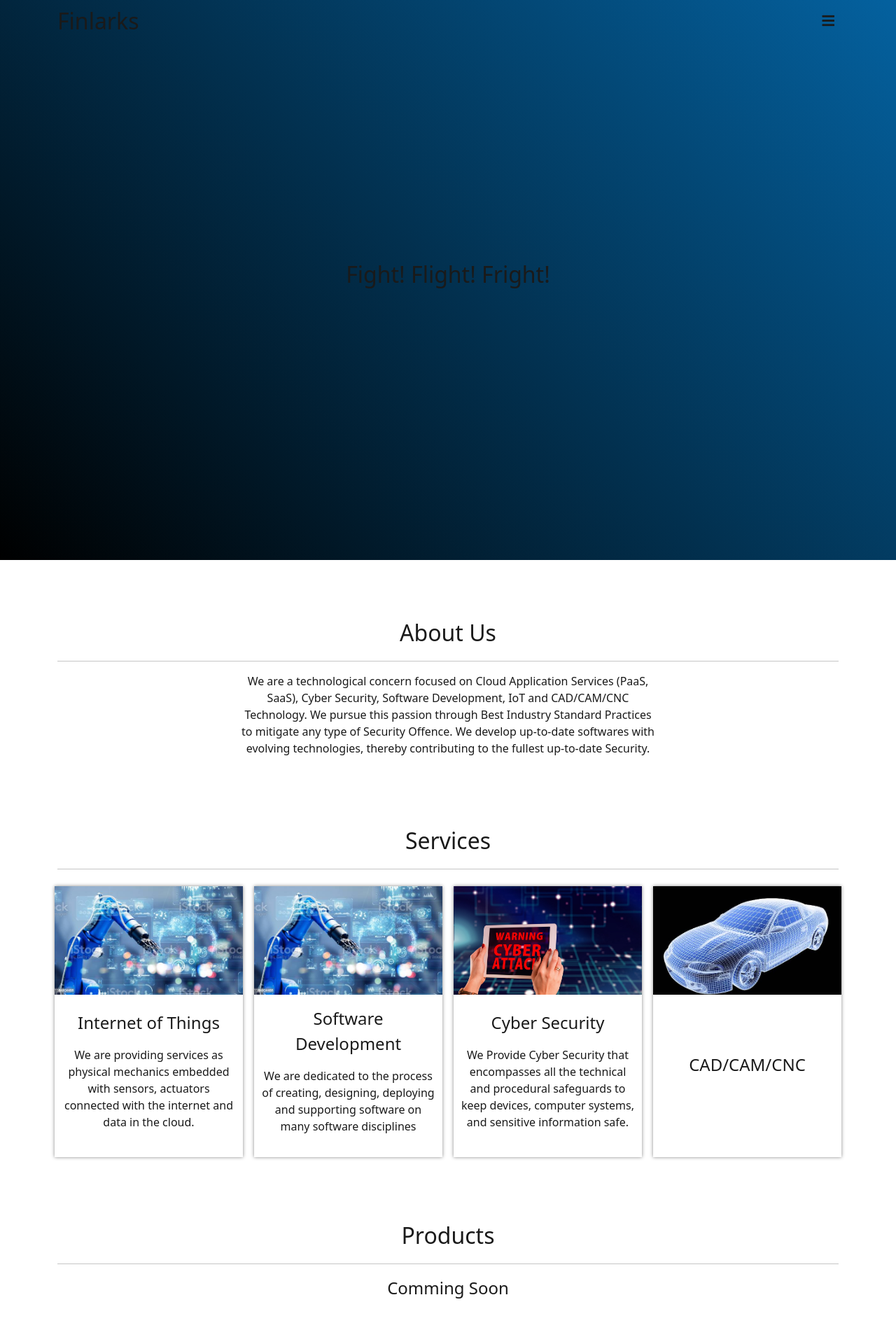
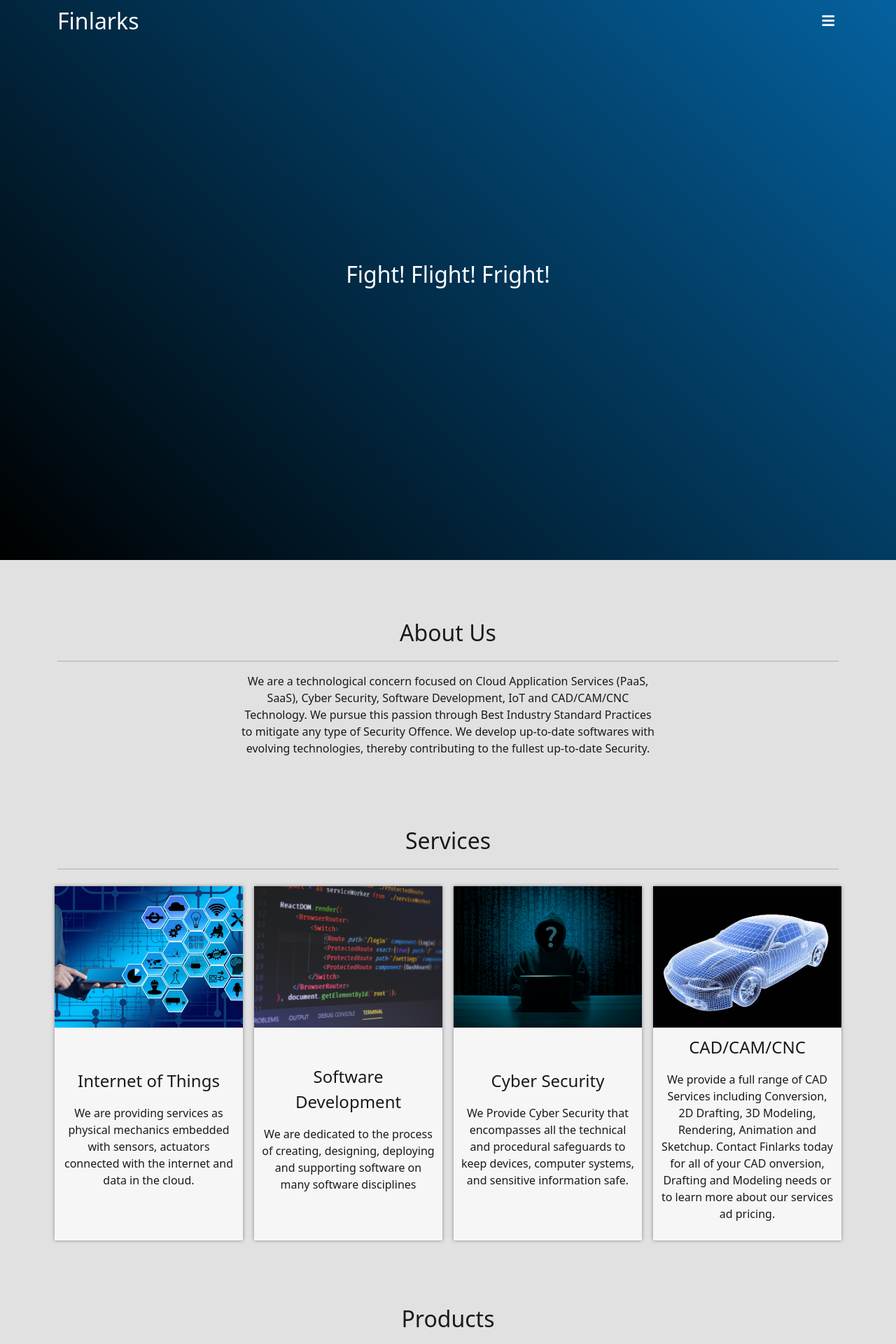
Before and after one commit to Akshayaatchu/finlarks.github.io, a PHP site: page / in a window 1280 px wide. Shown: the top 1920 px of the page at 70% size. Before the commit the page ends 1855 px from the top, so only its background shows below. Run offline with PHP 8.4, Linux system fonts and the light colour scheme.

Commit message:
Almost Done!

```diff
--- a/index.html
+++ b/index.html
@@ -63,8 +63,6 @@
             <li><hr /></li>
             <li><a href="#products">Products</a></li>
             <li><hr /></li>
-            <li><a href="#contact">Contact</a></li>
-            <li><hr /></li>
           </ul>
         </div>
       </div>
@@ -124,7 +122,7 @@
             <div class="col-sm-12 col-md-6 col-lg-6 col-xl-3 p-2">
               <div class="pane-box">
                 <div class="pane-img">
-                  <img src="images/IOT.jpg" alt="iot" />
+                  <img src="images/DEV.jpg" alt="iot" />
                 </div>
                 <div class="pane-txt">
                   <p class="fs-4">
@@ -163,6 +161,10 @@
                     CAD/CAM/CNC
                   </p>
                   <p class="fs-6">
+                    We provide a full range of CAD Services including Conversion, 2D Drafting,
+                    3D Modeling, Rendering, Animation and Sketchup. Contact Finlarks today for all
+                    of your CAD onversion, Drafting and Modeling needs or to learn more about our
+                    services ad pricing.
                   </p>
                 </div>
               </div>
@@ -180,12 +182,81 @@
           </div>
           <div class="row">
             <div class="col text-center">
-              <p class="fs-4">Comming Soon</p>
+              <div class="d-flex flex-column align-items-center justify-content-center" id="products-bg">
+                <div id="products-content">
+                  <p class="fs-1">
+                    Something Awesome is in Work!
+                  </p>
+                  <p class="fs-6">
+                    We'll be up and running soon with our New Awesome Products
+                  </p>
+                </div>
+              </div>
             </div>
           </div>
         </div>
       </section>
     </main>
-    <footer class="mt-5"></footer>
+    <footer class="mt-5">
+      <div class="container">
+        <div class="row">
+          <div class="col">
+            <div class="d-flex flex-column" id="footer-content">
+              <p>Services</p>
+              <ul class="list-unstyled">
+                <li><a href="#" target="_blank">Internet of Things</a></li>
+                <li><a href="#" target="_blank">Software Development</a></li>
+                <li><a href="#" target="_blank">Cyber Security</a></li>
+                <li><a href="#" target="_blank">CAD/CAM/CNC</a></li>
+              </ul>
+            </div>
+          </div>
+          <div class="col">
+            <div class="d-flex flex-column" id="footer-content">
+              <p>Products</p>
+              <ul class="list-unstyled">
+                <li><a href="#" target="_blank">Coming Soon</a></li>
+              </ul>
+            </div>
+          </div>
+          <div class="col">
+            <div class="d-flex flex-column" id="footer-content">
+              <p>Miscellaneous</p>
+              <ul class="list-unstyled">
+                <li><a href="#" target="_blank">Internship</a></li>
+              </ul>
+            </div>
+          </div>
+        </div>
+        <div class="row">
+          <div class="col">
+            <div class="d-blok mx-auto" id="footer-contact">
+              <p class="text-center m-0">
+                <a href="#" target="_blank" class="mx-1">
+                  <i data-feather="github"></i>
+                </a>
+                <a href="#" target="_blank" class="mx-1">
+                  <i data-feather="twitter"></i>
+                </a>
+                <a href="#" target="_blank" class="mx-1">
+                  <i data-feather="facebook"></i>
+                </a>
+                <a href="#" target="_blank" class="mx-1">
+                  <i data-feather="instagram"></i>
+                </a>
+              </p>
+              <p class="text-center m-0">
+                <a href="mailto:support@finlarks.com">
+                  support@finlarks.com
+                </a>
+              </p>
+              <p class="text-center m-0">
+                Copyright &copy; Finlarks Inc
+              </p>
+            </div>
+          </div>
+        </div>
+      </div>
+    </footer>
   </body>
 </html>
--- a/styles/main.css
+++ b/styles/main.css
@@ -15,7 +15,8 @@
 
     --shadow-color: 136, 136, 136;
     --pri-fg-color: 26, 26, 26;
-    --pri-bg-color: 255, 255, 255;
+    --pri-bg-color: 225, 225, 225;
+    --sec-bg-color: 246, 246, 246
   }
 }
 
@@ -61,17 +62,18 @@ body {
 header {
   width: 100%;
   height: 60px;
+  z-index: 10000;
   position: fixed;
   transition: all 0.5s linear;
 }
 
 header a {
-  color: rgba(var(--pri-fg-color));
+  color: white;
   text-decoration: none;
 }
 
 header a:hover {
-  color: rgba(var(--pri-fg-color), 1);
+  color: white;
 }
 
 header.theme-static {
@@ -92,7 +94,7 @@ header nav #logo {
 header nav #menu-btn {
   position: relative;
   border: none;
-  color: rgba(var(--pri-fg-color), 1);
+  color: white;
   background-color: transparent;
   z-index: 100000;
 }
@@ -116,7 +118,7 @@ header #menu-bar ul {
 main #home {
   width: 100%;
   height: 100vh;
-  color: rgba(var(--pri-fg-color), 1);
+  color: white;
   background-color: #000000;
   background-image: linear-gradient(45deg, #000000, #04619f);
 }
```
Also changed, not shown: other parts of styles/main.css (+46 -0 lines), images/Dev.jpg (added), images/IOT.jpg, images/SEQ.jpg, 1 other file.
